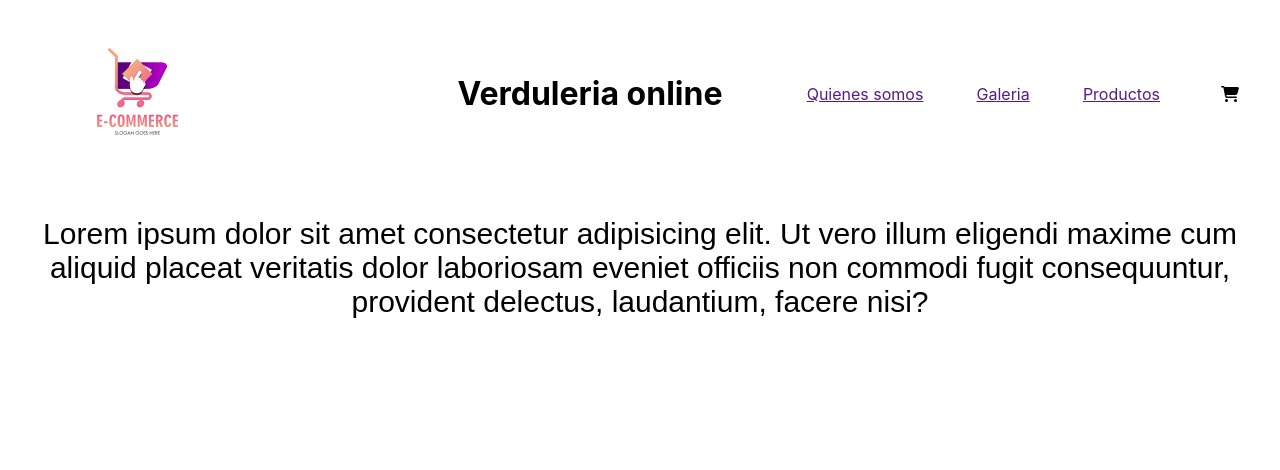
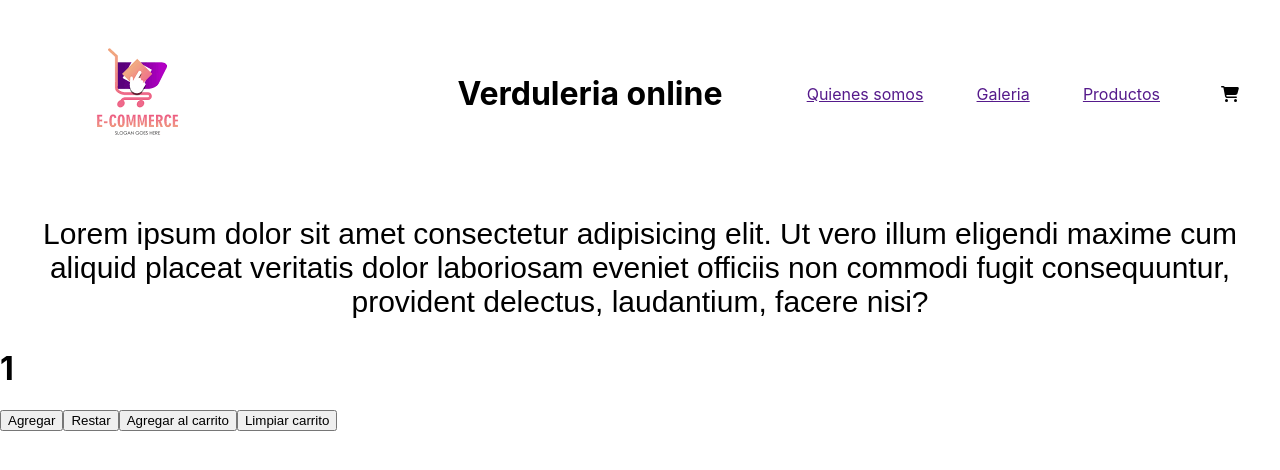
Before and after one commit to marto2508/proyecto1MartinCalogero, a React (Create React App) app in the folder proyecto1/: page / in a window 1280 px wide. Shown: the top 470 px of the page. Built offline with nearby package versions, Linux system fonts and the light colour scheme.

Commit message:
se agrego boton de compra

```diff
--- a/proyecto1/src/App.js
+++ b/proyecto1/src/App.js
@@ -2,6 +2,9 @@ import logo from './logo.svg';
 import './App.css';
 import NavBars from './components/header/NavBars'
 import ItemListContainer from './components/header/ItemListContainer'
+
+
+
 
 
 const App = () => {
@@ -9,6 +12,7 @@ const App = () => {
    <>
     <NavBars />
     <ItemListContainer/>
+
   </>
   );
 }
--- /dev/null
+++ b/proyecto1/src/components/header/ItemCount.js
@@ -0,0 +1,31 @@
+import React, {useState} from "react";
+
+    const ItemCount = ({initial, stock, onAdd}) => {
+    const [contador, setContador] = useState(initial);
+
+    const increase = () => {
+        setContador(contador+1);
+    }
+
+    const decrease =() => {
+        setContador(contador-1);
+    }
+
+    const reset = () =>{
+        setContador(0)
+    }
+
+
+    return(
+        <>
+            <h1>{contador}</h1>
+            <button disabled ={contador >= stock} onClick={increase}>Agregar</button>
+            <button disabled = {contador <= 0} onClick={decrease}>Restar</button>
+            <button disabled ={stock <=0} onClick ={()=> onAdd (contador)}>Agregar al carrito</button>
+            <button onClick={reset}>Limpiar carrito</button>
+        </>
+    )
+
+}
+
+export default ItemCount;
--- a/proyecto1/src/components/header/ItemListContainer.js
+++ b/proyecto1/src/components/header/ItemListContainer.js
@@ -1,10 +1,17 @@
 import { fontFamily, fontSize } from "@mui/system";
+import ItemCount from './ItemCount'
+
+const onAdd = (contador) =>{
+    alert(`Compraste ${contador} de unidades`);
+  }
 
 const ItemListContainer = () => {
     return(
         <div>
             <p style={stylesItem.texto} className="texto">Lorem ipsum dolor sit amet consectetur adipisicing elit. Ut vero illum eligendi maxime cum aliquid placeat veritatis dolor laboriosam eveniet officiis non commodi fugit consequuntur, provident delectus, laudantium, facere nisi?</p>
+            <ItemCount initial={1} stock={10} onAdd={onAdd} />
         </div>
+
     )
 
 }
```
